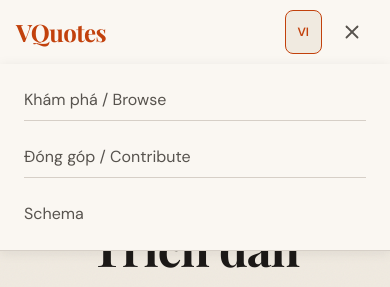
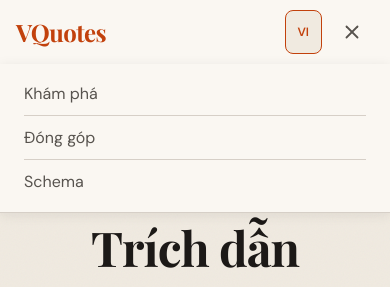
Before and after one commit to bbinarygo/vquotes, a Next.js app: page / in a window 390 px wide. Both pictures are taken after a click on the button "Mở menu". Shown: the top 287 px of the page. Built offline with nearby package versions, Linux system fonts and the light colour scheme; no server answers; the database is empty; a web font is replaced by a local one.

Commit message:
style: mobile nav — single-language links, 44px touch targets, focus rings

```diff
--- a/src/components/MobileNav.tsx
+++ b/src/components/MobileNav.tsx
@@ -16,7 +16,7 @@ export default function MobileNav() {
       <button
         onClick={() => setOpen(!open)}
         aria-label={open ? t('nav_close', lang) : t('nav_open', lang)}
-        className="flex items-center justify-center w-11 h-11 text-ink-muted hover:text-sienna transition-colors"
+        className="flex items-center justify-center w-11 h-11 text-ink-muted hover:text-sienna transition-colors focus-ring rounded-lg"
       >
         {open ? <X size={22} /> : <Menu size={22} />}
       </button>
@@ -27,25 +27,25 @@ export default function MobileNav() {
             className="fixed inset-0 z-20"
             onClick={() => setOpen(false)}
           />
-          <nav className="absolute top-16 left-0 right-0 z-30 bg-cream border-b border-rule shadow-card px-6 py-4 flex flex-col gap-4">
+          <nav className="absolute top-16 left-0 right-0 z-30 bg-cream border-b border-rule shadow-card px-6 py-2 flex flex-col">
             <Link
               href="/browse"
               onClick={() => setOpen(false)}
-              className="text-base text-ink-muted hover:text-sienna transition-colors py-2 border-b border-rule"
+              className="flex items-center min-h-[44px] text-base text-ink-muted hover:text-sienna transition-colors border-b border-rule focus-ring"
             >
-              {t('nav_browse', lang)} / {t('nav_browse', lang === 'vi' ? 'en' : 'vi')}
+              {t('nav_browse', lang)}
             </Link>
             <Link
               href="/contribute"
               onClick={() => setOpen(false)}
-              className="text-base text-ink-muted hover:text-sienna transition-colors py-2 border-b border-rule"
+              className="flex items-center min-h-[44px] text-base text-ink-muted hover:text-sienna transition-colors border-b border-rule focus-ring"
             >
-              {t('nav_contribute', lang)} / {t('nav_contribute', lang === 'vi' ? 'en' : 'vi')}
+              {t('nav_contribute', lang)}
             </Link>
             <Link
               href="/schema"
               onClick={() => setOpen(false)}
-              className="text-base text-ink-muted hover:text-sienna transition-colors py-2"
+              className="flex items-center min-h-[44px] text-base text-ink-muted hover:text-sienna transition-colors focus-ring"
             >
               {t('nav_schema', lang)}
             </Link>
```
